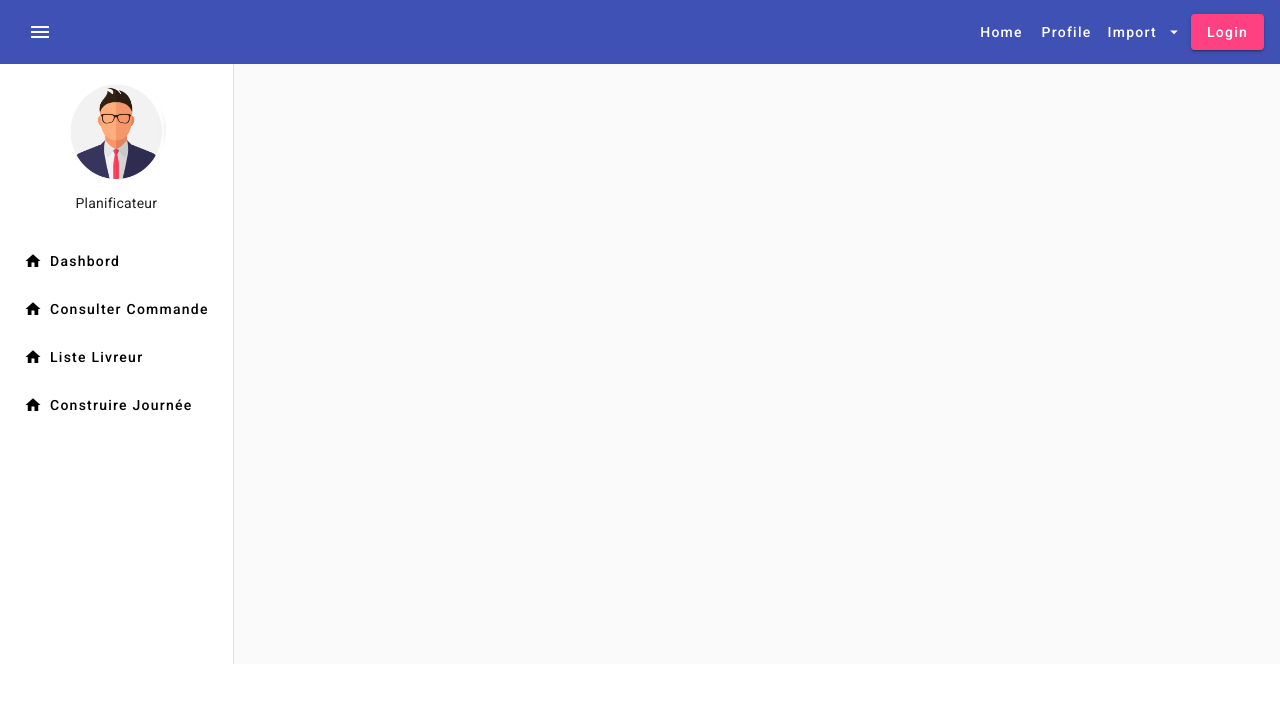
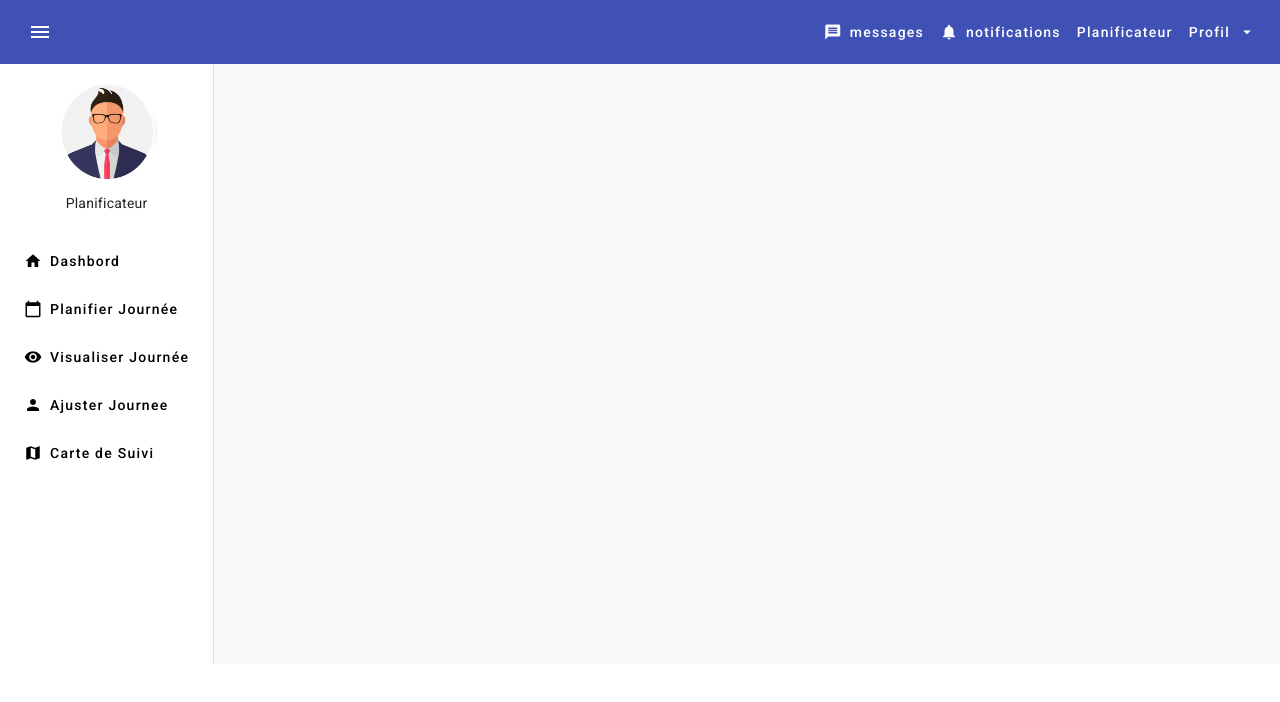
Before and after one commit to l3miage-mbayamh/projet-integrateurL3miage, an Angular app: page / in a window 1280 px wide. Shown: the top 702 px of the page. Built offline with nearby package versions, Linux system fonts and the light colour scheme.

Commit message:
Update planificateur.component.html

```diff
--- a/src/app/planificateur/planificateur.component.html
+++ b/src/app/planificateur/planificateur.component.html
@@ -4,26 +4,29 @@
     </button>
 <span class="space"></span>
 
-<button mat-button>Home</button>
-<button mat-button>Profile</button>
-<button mat-button [matMenuTriggerFor]="importMenu">
+<button mat-button>
+    <mat-icon>message</mat-icon>
+
+    messages</button>
+<button mat-button>
+    <mat-icon>notifications</mat-icon>
+    notifications</button>
+    <button mat-button >Planificateur</button>
+
+<button mat-button [matMenuTriggerFor]="importMenu" >
     <mat-icon iconPositionEnd>arrow_drop_down</mat-icon>
-    Import</button>
-<button mat-raised-button color="accent">Login</button>
+    Profil</button>
+<!--button mat-raised-button color="accent">Login</button-->
 
 
 <mat-menu #importMenu>
-    <button mat-menu-item>
-      <mat-icon>dialpad</mat-icon>
-      <span>Redial</span>
+    <button mat-menu-item disabled>
+        <mat-icon>login</mat-icon>
+      Login
     </button>
-    <button mat-menu-item disabled>
-      <mat-icon>voicemail</mat-icon>
-      <span>Check voice</span>
-    </button>
-    <button mat-menu-item>
-      <mat-icon>notifications_off</mat-icon>
-      <span>Disable alerts</span>
+    <button mat-menu-item color="accent">
+        <mat-icon>logout</mat-icon>
+      Logout
     </button>
   </mat-menu>
 </mat-toolbar>
@@ -43,21 +46,28 @@
 
         <mat-list-item>
             <button mat-button>
-                <mat-icon>home</mat-icon>
-                Consulter Commande</button>
+                <mat-icon>calendar_today</mat-icon>
+                Planifier Journée</button>
         </mat-list-item>
 
         <mat-list-item>
 
             <button mat-button>
-                <mat-icon>home</mat-icon>Liste Livreur</button>
+                <mat-icon>visibility</mat-icon>Visualiser Journée</button>
         </mat-list-item>
 
         <mat-list-item>
 
             <button mat-button>
-                <mat-icon>home</mat-icon>
-                Construire Journée</button>
+                <mat-icon>person</mat-icon>
+                Ajuster Journee</button>
+        </mat-list-item>
+
+        <mat-list-item>
+
+            <button mat-button>
+                <mat-icon>map</mat-icon>
+                Carte de Suivi</button>
         </mat-list-item>
     </mat-nav-list>
 </mat-drawer>
```
